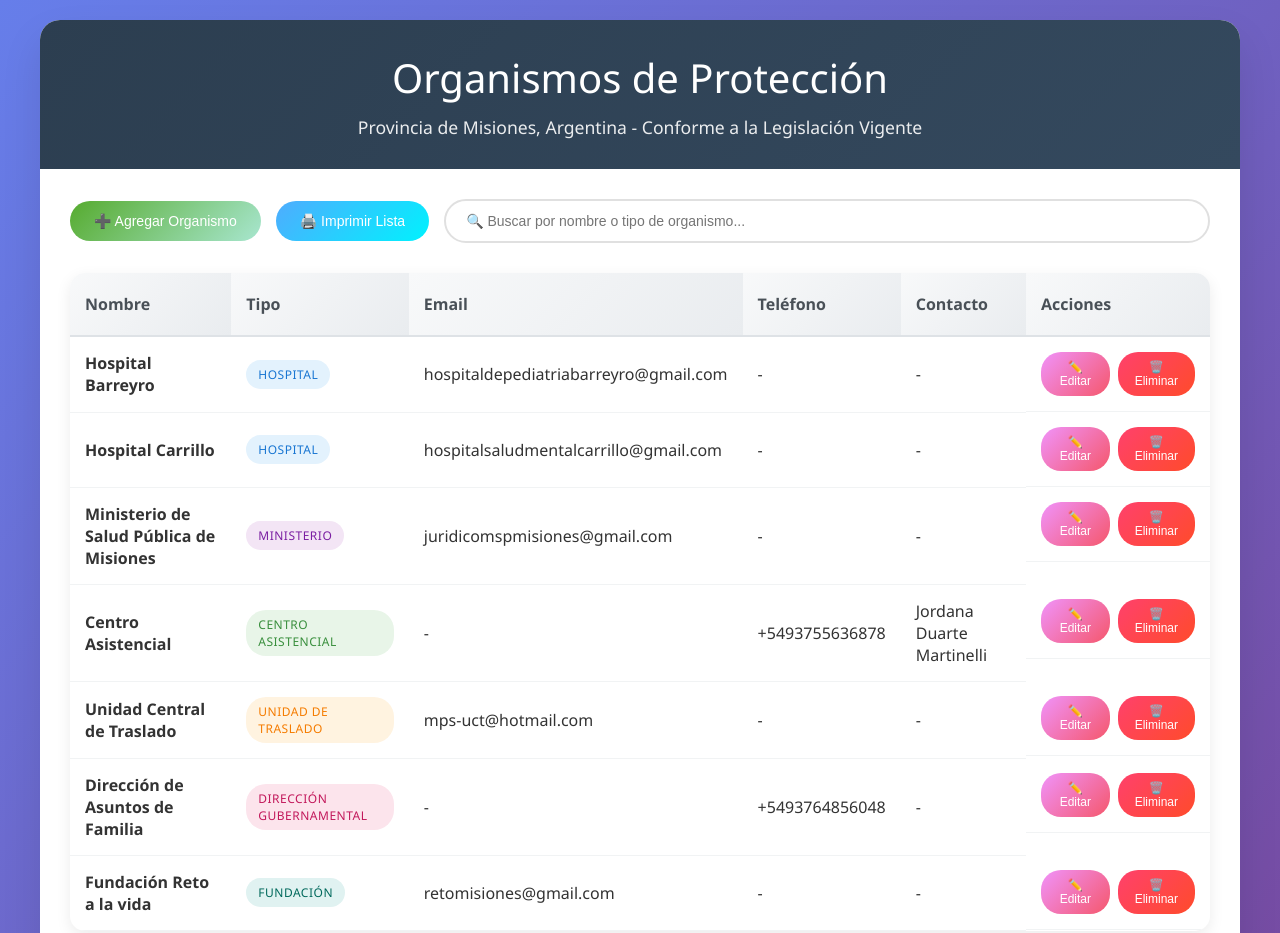
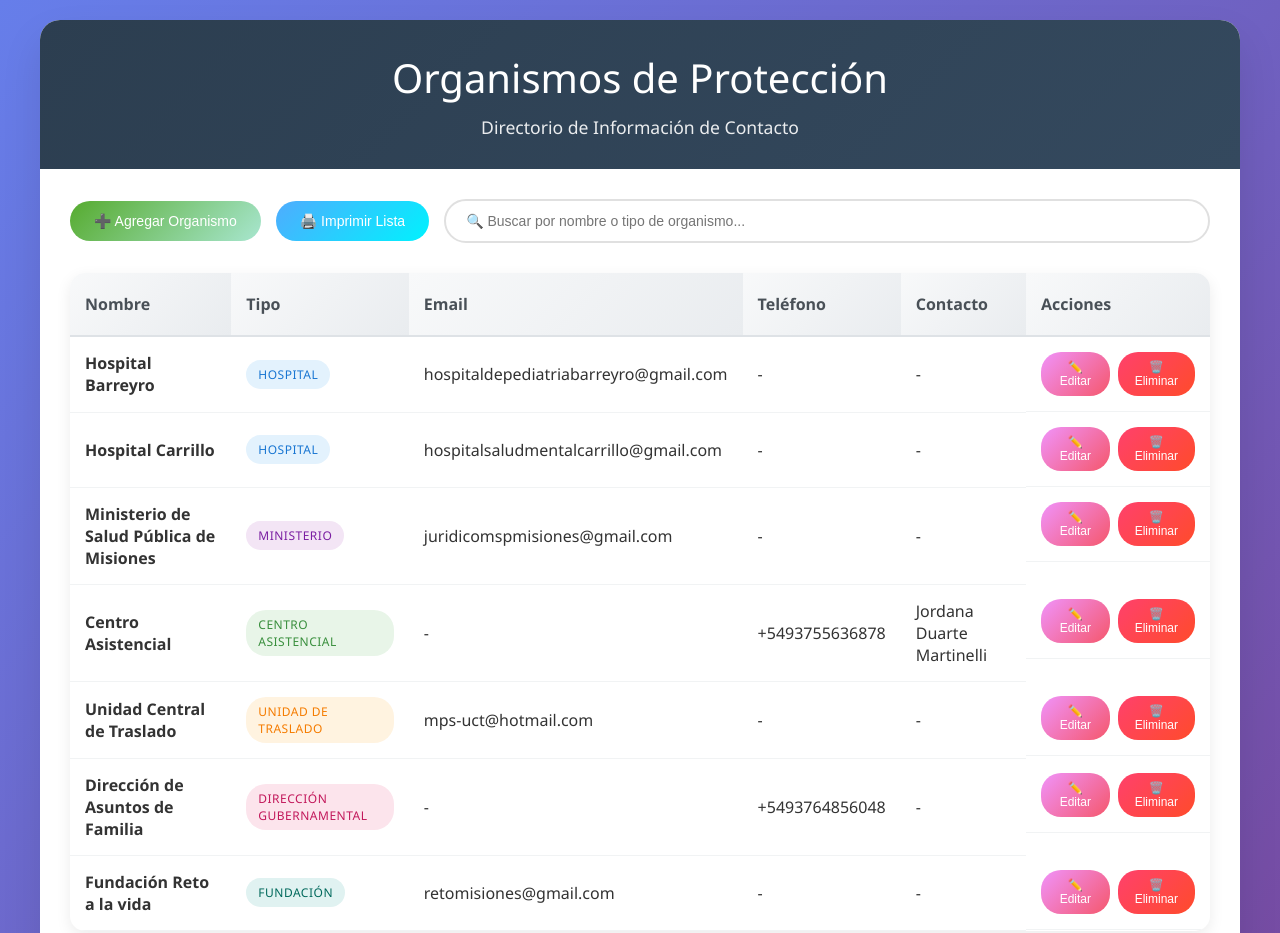
Before and after one commit to Defensoria6/organismos-proteccion, a plain HTML site: page index.html in a window 1280 px wide. Shown: the top 933 px of the page. Drawn offline with Linux system fonts and the light colour scheme.

Commit message:
Update index.html

```diff
--- a/index.html
+++ b/index.html
@@ -3,7 +3,7 @@
 <head>
     <meta charset="UTF-8">
     <meta name="viewport" content="width=device-width, initial-scale=1.0">
-    <title>Organismos de Protección - Misiones, Argentina</title>
+    <title>Organismos de Protección</title>
     <style>
         * {
             margin: 0;
@@ -369,7 +369,7 @@
     <div class="container">
         <div class="header">
             <h1>Organismos de Protección</h1>
-            <p>Provincia de Misiones, Argentina - Conforme a la Legislación Vigente</p>
+            <p>Directorio de Información de Contacto</p>
         </div>
 
         <div class="main-content">
```
